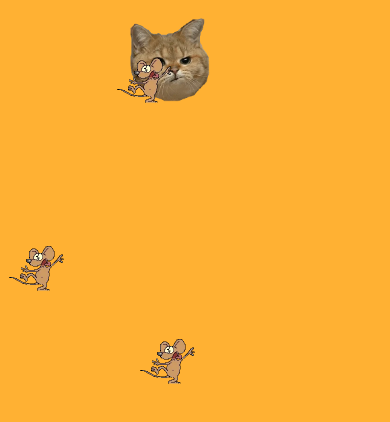
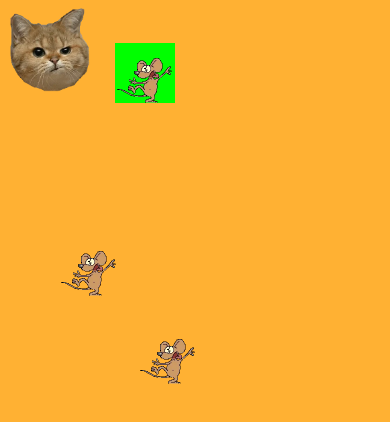
Before and after one commit to BTTHDiDong-React/Lab08_diDong_FollowMouse, a React Native app in the folder App-FollowMouse/: screen / in a window 390 px wide. Shown: the top 422 px of the page. Built offline with nearby package versions, Linux system fonts and the light colour scheme.

Commit message:
screen 3: finish  di chuyen meo

```diff
--- a/App-FollowMouse/src/component/Screen_bai3.js
+++ b/App-FollowMouse/src/component/Screen_bai3.js
@@ -1,6 +1,6 @@
 // import { StatusBar } from 'expo-status-bar';
 import { useEffect, useRef, useState } from 'react';
-import { Animated, FlatList, StatusBar, StyleSheet, Text, View } from 'react-native';
+import { Animated, FlatList, StatusBar, StyleSheet, Text, TouchableOpacity, View } from 'react-native';
 import { Button, Image } from 'react-native';
 
 import styles from '../themes/styles';
@@ -16,13 +16,16 @@ export default function Screen_bai3() {
     let randomY = () => { // chieu doc
         return Math.floor(Math.random() * (470 - 1)) + 1;
     }
-    // vi tri cat
-    const [locationCat, setLocationCat] = useState({
+    // vi tri click
+    const [location, setlocation] = useState({
         x: null,
         y: null,
-        fakeLeft: useRef(new Animated.Value(120)).current,
-        fakeTop: useRef(new Animated.Value(10)).current,
     })
+    // vi tri cat
+    let locationCat = {
+        fakeLeft: useRef(new Animated.Value(randomX())).current,
+        fakeTop: useRef(new Animated.Value(randomY())).current,
+    }
     // vi tri mouse
     const [locationM1, setLocationM1] = useState({
         fakeLeft: useRef(new Animated.Value(randomX())).current,
@@ -47,7 +50,34 @@ export default function Screen_bai3() {
         let x = evt.nativeEvent.locationX;
         let y = evt.nativeEvent.locationY;
 
+
+        // cat di den diem click
+        setlocation({
+            x: x,
+            y: y,
+        })
+
+        console.log('x - ', x, "  y - ", y);
+        console.log("🚀 ~ file: Screen_bai3.js ~ line 31 ~ Screen_bai3 ~ locationM1", locationM1)
+
     }
+    ////    sk anim di chuyen cua cat
+    useEffect(() => {
+        let x = location.x - 40;
+        let y = location.y - 40;
+        if (x < 40) {
+            x = 0
+        }
+        if (y < 40) {
+            y = 0
+        }
+
+        let ani_X = Animated.timing(locationCat.fakeLeft, { toValue: x, duration: 2000, useNativeDriver: false });
+        let ani_Y = Animated.timing(locationCat.fakeTop, { toValue: y, duration: 2000, useNativeDriver: false });
+
+        Animated.parallel([ani_X, ani_Y]).start();
+    }, [location])
+
     //
     const onMove = (evt) => {
         console.log("🚀 ~ file: Screen_bai3.js ~ line 21 ~ onMove ~ onMove (🤠)")
@@ -58,6 +88,8 @@ export default function Screen_bai3() {
         console.log("🚀 ~ file: Screen_bai3.js ~ line 26 ~ onRelease ~ onRelease(😎)")
 
     }
+    //
+
 
     return (
         <View
@@ -80,15 +112,17 @@ export default function Screen_bai3() {
 
 
 
+            <TouchableOpacity >
                 <Animated.Image
                     source={IMAGE_MOUSE} style={[, {
                         width: 60, height: 60,
                         position: 'absolute',
                         top: locationM1.fakeTop,
                         left: locationM1.fakeLeft,
-                    // backgroundColor: '#0f0'
+                        backgroundColor: '#0f0'
                     }]}
                 />
+            </TouchableOpacity>
             <Animated.Image
                 source={IMAGE_MOUSE} style={[, {
                     width: 60, height: 60,
```
Lines whose indentation alone changed are shown as unchanged.
